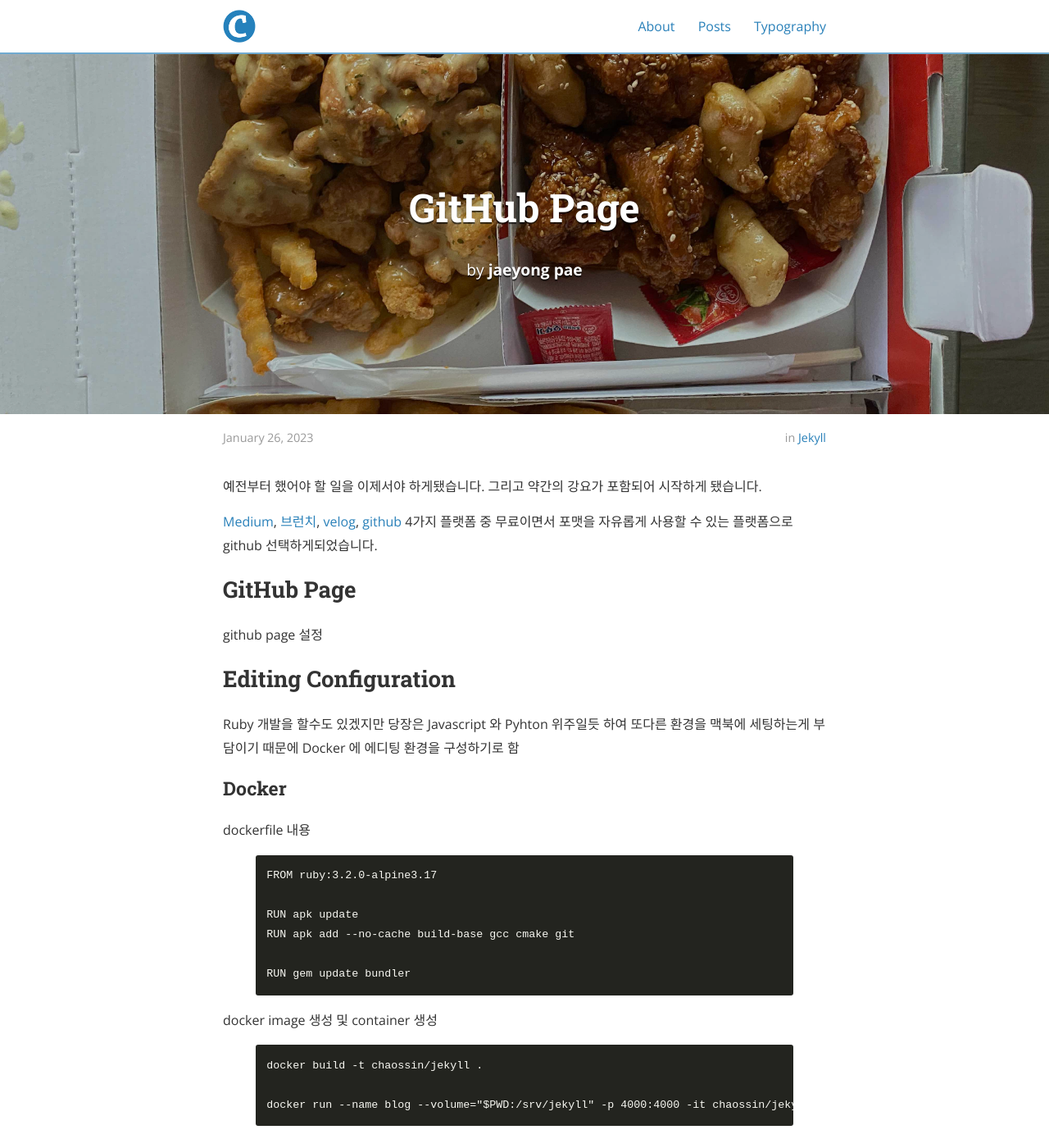
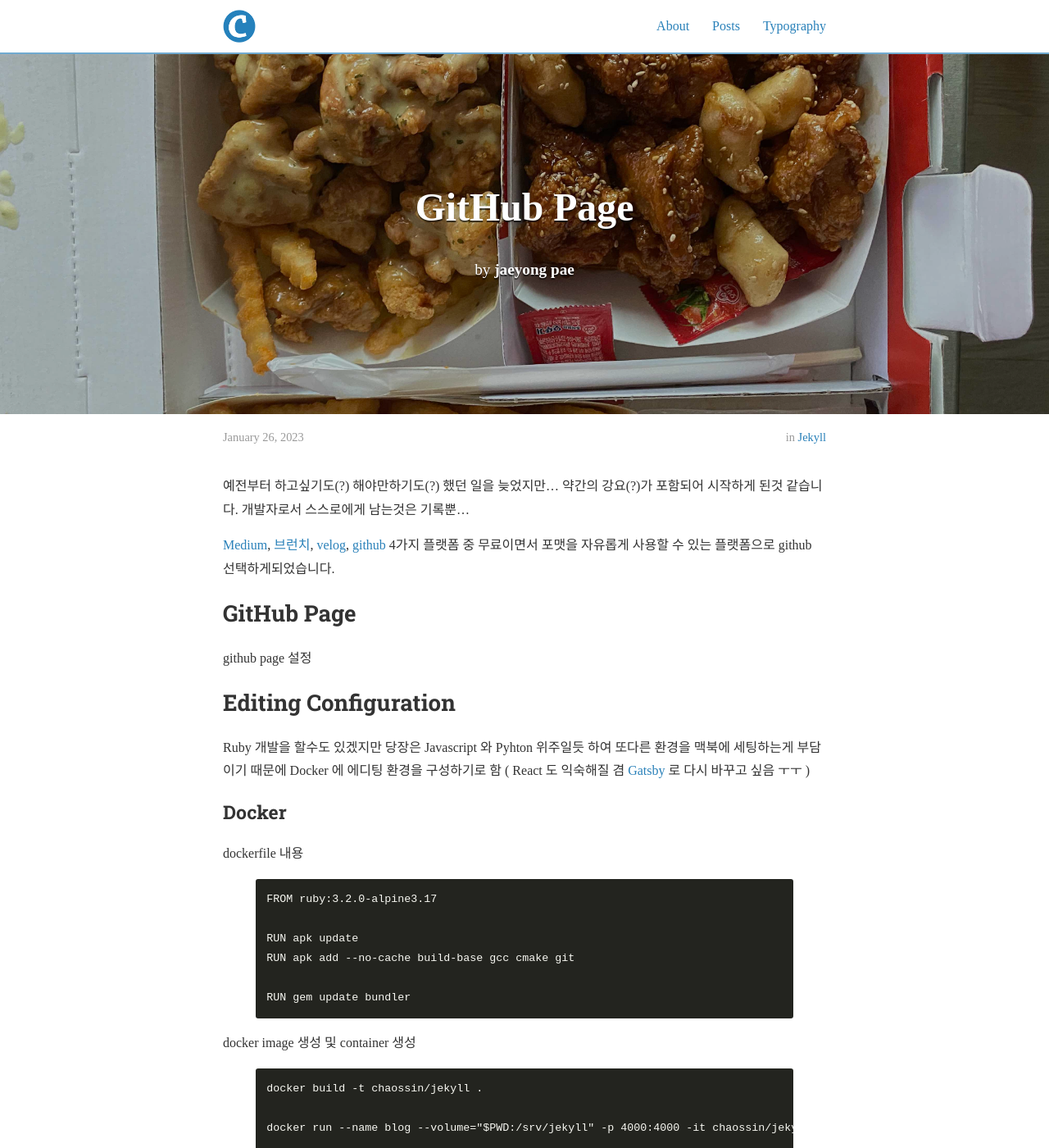
Before and after one commit to first-grade-milk/first-grade-milk.github.io, a Jekyll site: the page built from _posts/2023-02-10-blog-start.md, in a window 1280 px wide and 1400 px high. Shown: the whole window at 82% size. Built offline with Jekyll 4.4.1, drawn with Linux system fonts in a browser that asks for light colours; nearby versions of some CDN libraries; some web fonts are replaced.

Commit message:
feat(font): 폰트 변경

```diff
--- a/_posts/2023-02-10-blog-start.md
+++ b/_posts/2023-02-10-blog-start.md
@@ -9,7 +9,7 @@ cover: "/assets/chicken_01.jpg"
 published: true
 ---
 
-예전부터 했어야 할 일을 이제서야 하게됐습니다. 그리고 약간의 강요가 포함되어 시작하게 됐습니다.
+예전부터 하고싶기도(?) 해야만하기도(?) 했던 일을 늦었지만... 약간의 강요(?)가 포함되어 시작하게 된것 같습니다. 개발자로서 스스로에게 남는것은 기록뿐...
 
 [Medium](https://medium.com/), [브런치](https://brunch.co.kr/), [velog](https://velog.io/), [github](https://github.com/) 4가지 플랫폼 중 무료이면서 포맷을 자유롭게 사용할 수 있는 플랫폼으로 github 선택하게되었습니다.
 
@@ -19,7 +19,7 @@ github page 설정
 
 ## Editing Configuration
 
-Ruby 개발을 할수도 있겠지만 당장은 Javascript 와 Pyhton 위주일듯 하여 또다른 환경을 맥북에 세팅하는게 부담이기 때문에 Docker 에 에디팅 환경을 구성하기로 함
+Ruby 개발을 할수도 있겠지만 당장은 Javascript 와 Pyhton 위주일듯 하여 또다른 환경을 맥북에 세팅하는게 부담이기 때문에 Docker 에 에디팅 환경을 구성하기로 함 ( React 도 익숙해질 겸 [Gatsby](https://www.gatsbyjs.com/) 로 다시 바꾸고 싶음 ㅜㅜ )
 
 ### Docker
 
--- a/_sass/_layout.scss
+++ b/_sass/_layout.scss
@@ -91,6 +91,7 @@ pre code.hljs {
 		background-position: 50% 50%;
 		background-size: cover;
 		.title {
+			font-family: 'BRBA_B';
 			font-size: modular-scale(6);
 		}
 		.subtitle, .info {
--- a/css/main.scss
+++ b/css/main.scss
@@ -11,3 +11,35 @@
   "neat/neat",
   "layout"
 ;
+
+@font-face {
+  font-family: 'S-CoreDream-3Light';
+  src: url('https://cdn.jsdelivr.net/gh/projectnoonnu/noonfonts_six@1.2/S-CoreDream-3Light.woff') format('woff');
+  font-weight: normal;
+  font-style: normal;
+}
+
+@font-face {
+  font-family: 'SBAggroB';
+  src: url('https://cdn.jsdelivr.net/gh/projectnoonnu/noonfonts_2108@1.1/SBAggroB.woff') format('woff');
+  font-weight: normal;
+  font-style: normal;
+}
+
+@font-face {
+  font-family: 'BRBA_B';
+  src: url('https://cdn.jsdelivr.net/gh/projectnoonnu/noonfonts_seven@1.2/BRBA_B.woff') format('woff');
+  font-weight: normal;
+  font-style: normal;
+}
+
+@font-face {
+  font-family: 'GmarketSansMedium';
+  src: url('https://cdn.jsdelivr.net/gh/projectnoonnu/noonfonts_2001@1.1/GmarketSansMedium.woff') format('woff');
+  font-weight: normal;
+  font-style: normal;
+}
+
+body {
+	font-family: 'GmarketSansMedium';
+}
```
